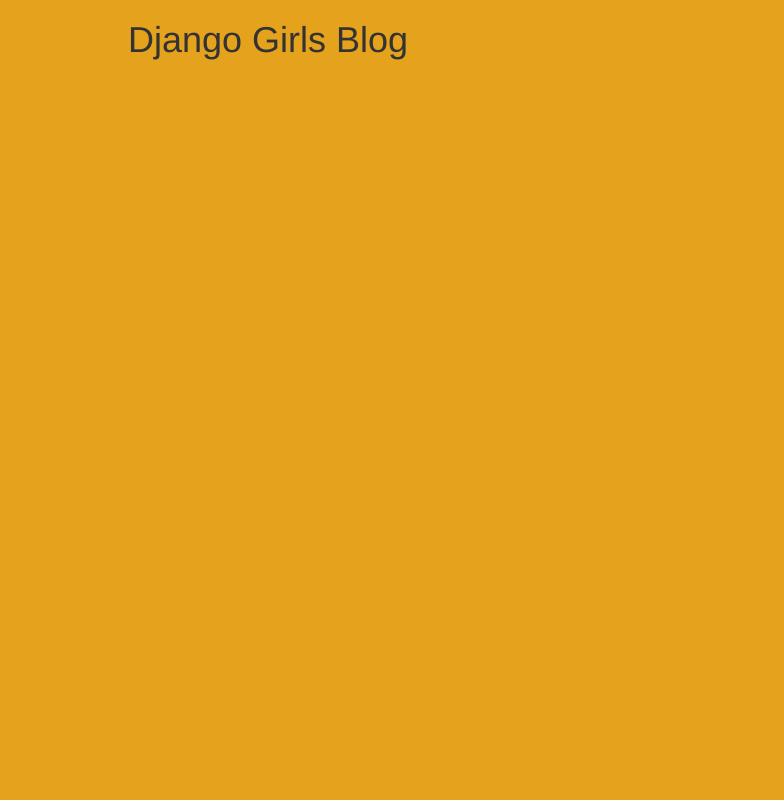
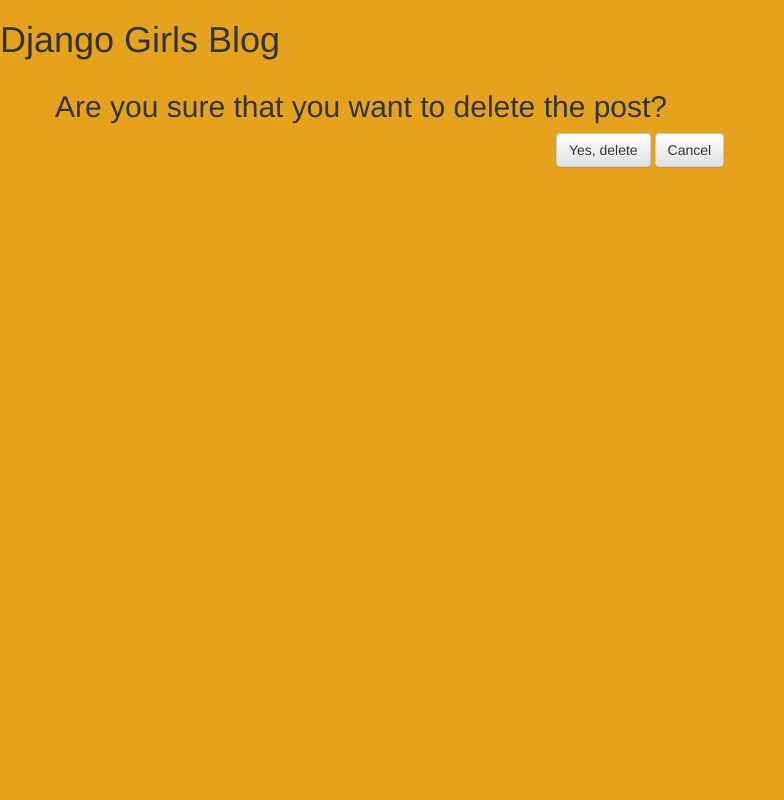
Before and after one commit to sugubina/my-first-blog, a Django app: template blog/templates/blog/post_delete.html in a window 1280 px wide. Shown: the whole page, without its empty margins (0-784 px from the left). Run offline with Django 3.2, Linux system fonts and the light colour scheme; the template is opened without the code that fills it, so the values that code supplies are empty; some libraries are stand-ins or nearby versions.

Commit message:
delete function added

```diff
--- a/blog/static/css/blog.css
+++ b/blog/static/css/blog.css
@@ -1,7 +1,6 @@
 body {
 	background: #e5a21d;
 	background-size: contain;
-	padding: 0 10%;
 }
 
 a {
@@ -17,3 +16,7 @@
 	display: block;
 	max-width: 20%;
 }
+
+.delete {
+	text-align: center;
+}
--- a/blog/templates/blog/post_delete.html
+++ b/blog/templates/blog/post_delete.html
@@ -2,6 +2,12 @@
 
 {% block content %}
     <div class="row">
-
+        <h2>Are you sure that you want to delete the post?</h2>
+        <form method="POST" class="delete-form">{% csrf_token %}
+            <div class="delete">
+                <button type="submit" class="btn btn-default" name="delete">Yes, delete</button>
+                <a class="btn btn-default" href="{% url 'post_list' %}">Cancel</a>
+            </div>
+        </form>
     </div>
 {% endblock %}
--- a/blog/templates/blog/post_detail.html
+++ b/blog/templates/blog/post_detail.html
@@ -9,9 +9,7 @@
         {% endif %}
         {% if user.is_authenticated %}
             <a class="btn btn-default" href="{% url 'post_edit' pk=post.pk %}"><span class="glyphicon glyphicon-pencil"></span></a>
-            <form method="POST" class="delete-form">{% csrf_token %}
-                <button type="submit" class="btn btn-default" name="delete" href="#"><span class="glyphicon glyphicon-trash"></span></button>
-            </form>
+            <a class="btn btn-default" href="{% url 'post_delete' pk=post.pk %}"><span class="glyphicon glyphicon-trash"></span></a>
 
         {% endif %}
 
--- a/blog/urls.py
+++ b/blog/urls.py
@@ -8,6 +8,7 @@
     url(r'^post/(?P<pk>\d+)/$', views.post_detail, name='post_detail'),
 	url(r'^post/new/$', views.post_new, name='post_new'),
 	url(r'^post/(?P<pk>[0-9]+)/edit/$', views.post_edit, name='post_edit'),
+    url(r'^post/(?P<pk>[0-9]+)/delete/$', views.post_delete, name='post_delete'),
 ]
 if settings.DEBUG:
     urlpatterns += static(settings.MEDIA_URL, document_root=settings.MEDIA_ROOT)
```
